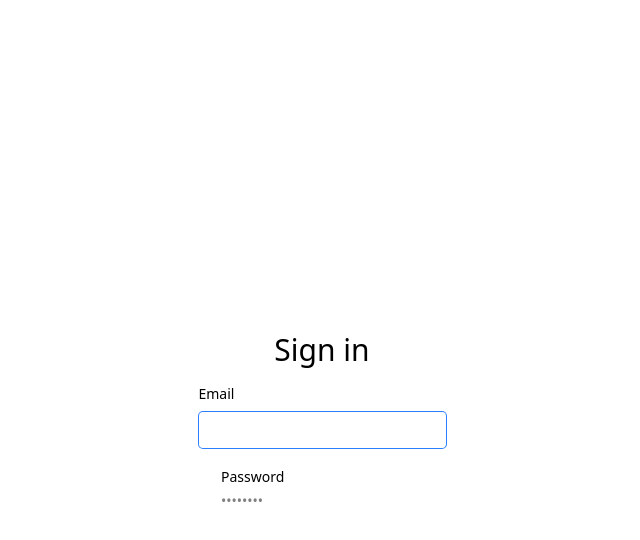
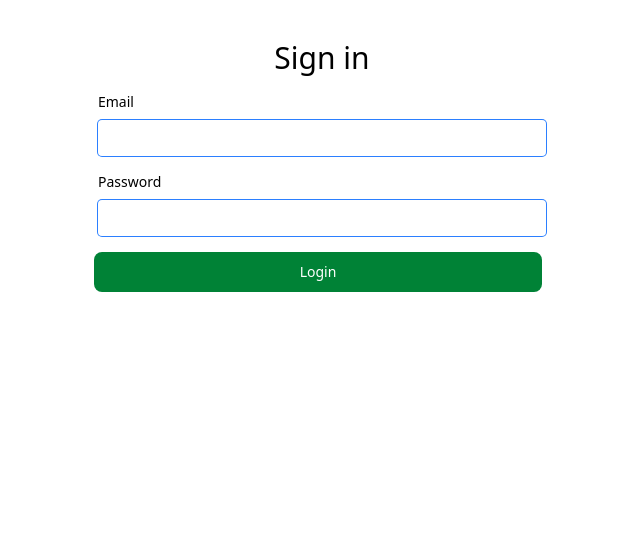
Before and after one commit to aliskhanoff/MiniCRM, a React app in the folder frontend/: page / in a window 1280 px wide. Shown: the top 540 px of the page, without its empty margins (318-958 px from the left). Built offline with nearby package versions, Linux system fonts and the light colour scheme; the HTML template or start-up script is replaced by a standard one.

Commit message:
fix: login form and login page

```diff
--- a/frontend/src/features/auth/ui/LoginForm.tsx
+++ b/frontend/src/features/auth/ui/LoginForm.tsx
@@ -8,33 +8,39 @@ export const LoginForm = () => {
   return (
     <form
       onSubmit={handleSubmit(onSubmit)}
-      className="flex flex-col h-[100vh] gap-4 max-w-md mx-auto mt-10 justify-center items-center"
+      className="flex flex-col gap-4 max-w-md mx-auto mt-10 justify-center items-center"
     >
       <h1 className="text-3xl">Sign in</h1>
 
-      <div className="flex flex-col gap-2">
+      <div className="flex flex-col w-full gap-2">
         <Label htmlFor="identifier">Email</Label>
 
         <TextBox
           {...register('identifier', { required: 'Email is required' })}
-          className="ring-1 focus:ring-2 transition-all duration-200 outline-none ring-blue-500 px-2 py-1.5 rounded-sm"
+          className="ring-1 w-full focus:ring-2 transition-all duration-700 outline-none ring-blue-500 focus:ring-blue-600 px-2 py-1.5 rounded-sm"
         />
 
         {errors.identifier && <p className="text-red-500 text-sm">{errors.identifier.message}</p>}
       </div>
 
-      <div>
-        <Label htmlFor="password">Password</Label>
-        <TextInput
-          id="password"
+      <div className="flex flex-col w-full gap-2">
+        <Label htmlFor="identifier">Password</Label>
+
+        <TextBox
+          {...register('identifier', { required: 'Email is required' })}
           type="password"
-          placeholder="••••••••"
-          {...register('password', { required: 'Password is required' })}
+          className="ring-1 w-full focus:ring-2 transition-all duration-700 outline-none ring-blue-500 focus:ring-blue-600 px-2 py-1.5 rounded-sm"
         />
-        {errors.password && <p className="text-red-500 text-sm">{errors.password.message}</p>}
+
+        {errors.identifier && <p className="text-red-500 text-sm">{errors.identifier.message}</p>}
       </div>
 
-      <Button type="submit">Login</Button>
+      <button
+        type="button"
+        className="focus:outline-none w-full text-white bg-green-700 hover:bg-green-800 focus:ring-4 focus:ring-green-300 font-medium rounded-lg text-sm px-5 py-2.5 me-2 mb-2 dark:bg-green-600 dark:hover:bg-green-700 dark:focus:ring-green-800"
+      >
+        Login
+      </button>
     </form>
   );
 };
--- a/frontend/src/pages/login/ui/login-page.tsx
+++ b/frontend/src/pages/login/ui/login-page.tsx
@@ -7,8 +7,8 @@ export const LoginPage: React.FC = () => {
   return (
     <div>
       <Template>
-    <NetworkState onlineContent={<LoginForm />} />
-    </Template>
+        <NetworkState onlineContent={<LoginForm />} />
+      </Template>
     </div>
   );
 };
```
